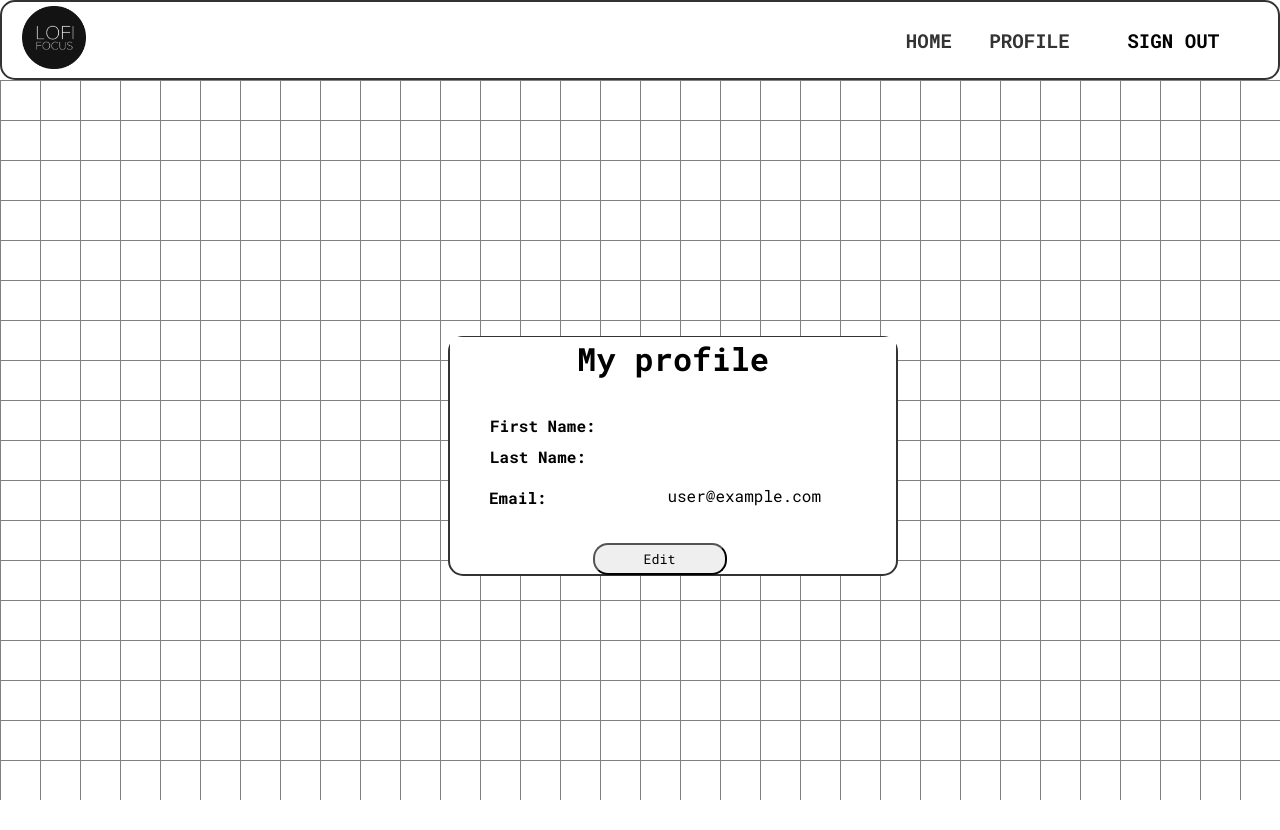
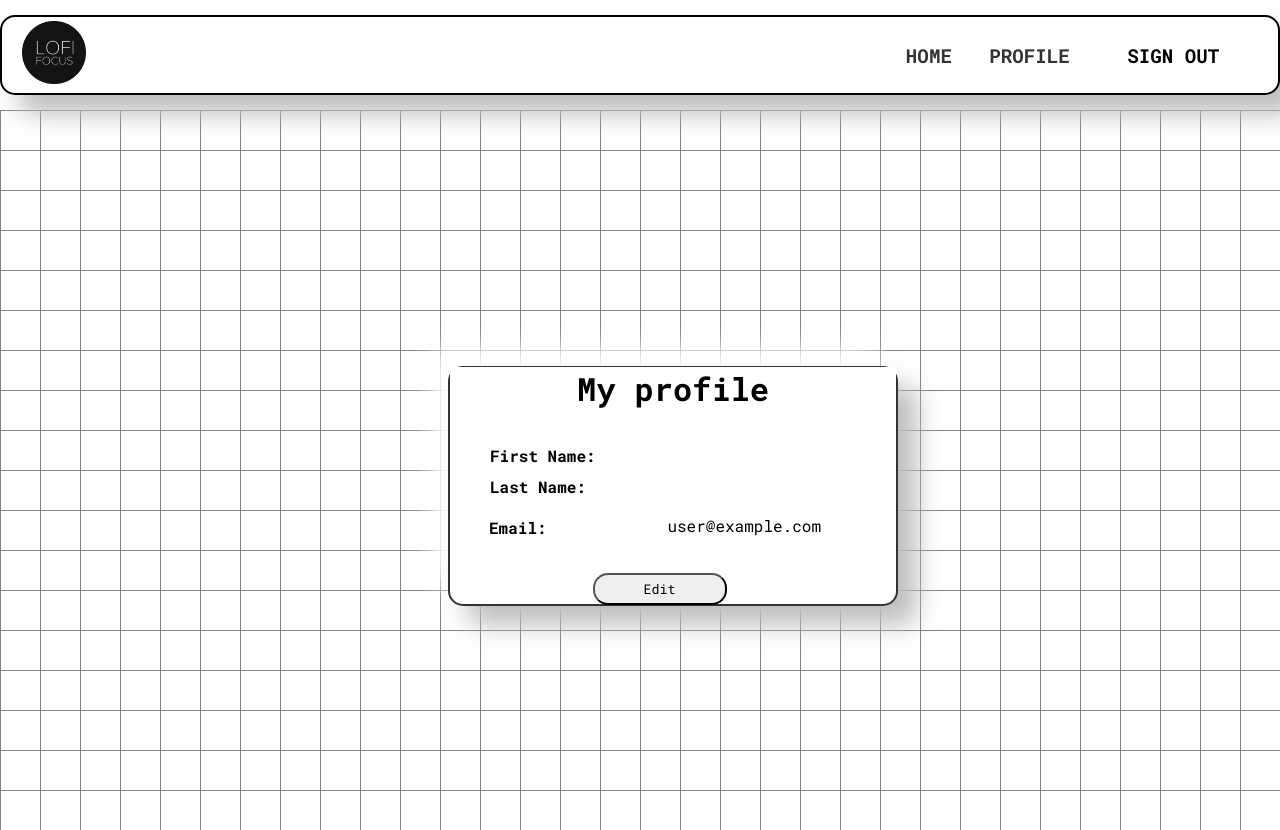
Before and after one commit to NielsLouwes/Novi_Final_Project_Focus_App, a React (Create React App) app: page /profile in a window 1280 px wide. Before the commit the page ends 800 px from the top, so only its background shows below. Built offline with nearby package versions, Linux system fonts and the light colour scheme; no server answers; sample sign-in values are in the browser's storage.

Commit message:
added box shadows morphysm

```diff
--- a/src/components/Nav.css
+++ b/src/components/Nav.css
@@ -8,9 +8,13 @@
   top: 0;
   z-index: 100;
   background-color: white;
-  border: 2px solid #333333;
+  border: 2px solid black;
   border-radius: 15px;
+  margin-top: 15px;
+  box-shadow: 19px 19px 26px #bebebe, -19px -19px 26px #ffffff;
+  margin-bottom: 15px;
 }
+
 
 .nav-links {
   width: 30%;
--- a/src/components/Profile.css
+++ b/src/components/Profile.css
@@ -5,10 +5,11 @@
   justify-content: center;
   margin-left: 35%;
   margin-top: 20%;
+  height: 30vh;
+  border: 2px solid #333333;
+  border-radius: 15px;
   background: white;
-    height: 30vh;
-    border-radius: 15px;
-    border: 2px solid #333333;
+  box-shadow: 19px 19px 26px #bebebe, -19px -19px 26px #ffffff;
 }
 
 .profile-title {
@@ -30,8 +31,7 @@
   width: 100%;
   overflow: hidden;
   background-size: 40px 40px;
-  background-image:
-    linear-gradient(to right, grey 1px, transparent 1px),
+  background-image: linear-gradient(to right, grey 1px, transparent 1px),
     linear-gradient(to bottom, grey 1px, transparent 1px);
 }
 
@@ -40,7 +40,7 @@
   margin-left: 30px;
   margin-bottom: 10px;
   font-size: 1.2rem;
-   background: #9755D4;
+  background: #9755d4;
 }
 .profile-button {
   width: 30%;
@@ -59,9 +59,8 @@
   width: 80%;
 }
 
-
 input {
-   background:#3FD472;
+  background: #3fd472;
 }
 
 label {
--- a/src/components/sidebar.css
+++ b/src/components/sidebar.css
@@ -10,7 +10,9 @@
   width: 18rem;
   border-radius: 15px;
   margin-top: 15px;
+  box-shadow: 19px 19px 26px #bebebe, -19px -19px 26px #ffffff;
 }
+
 
 .sidebarRow__genre {
   padding: 4px 20px;
```
Lines whose indentation alone changed are shown as unchanged.
